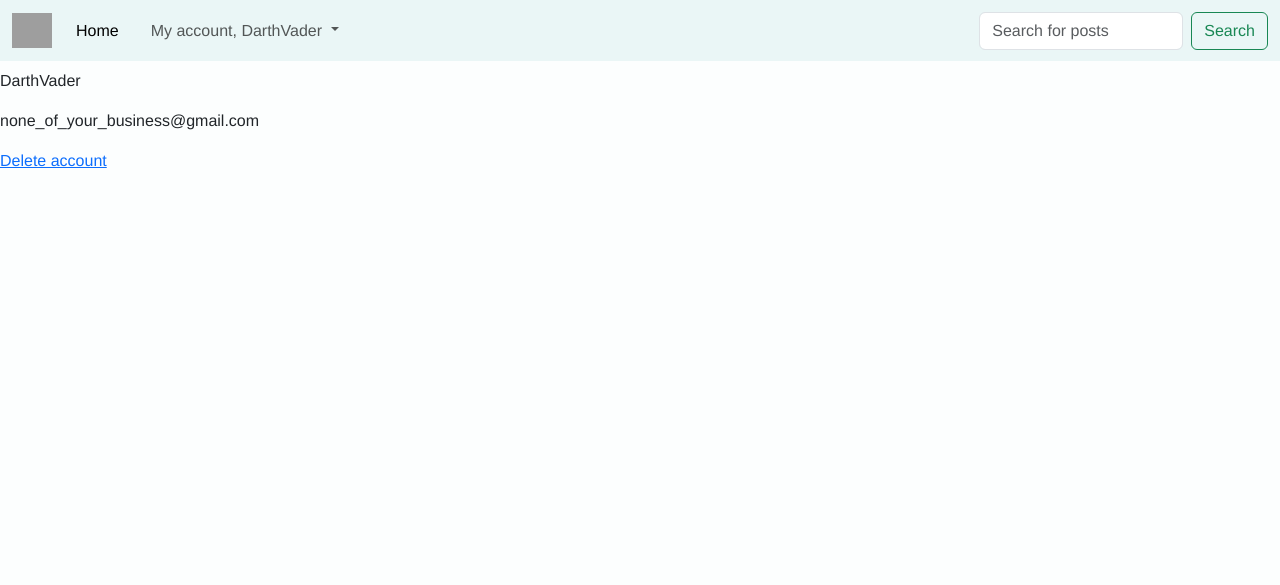
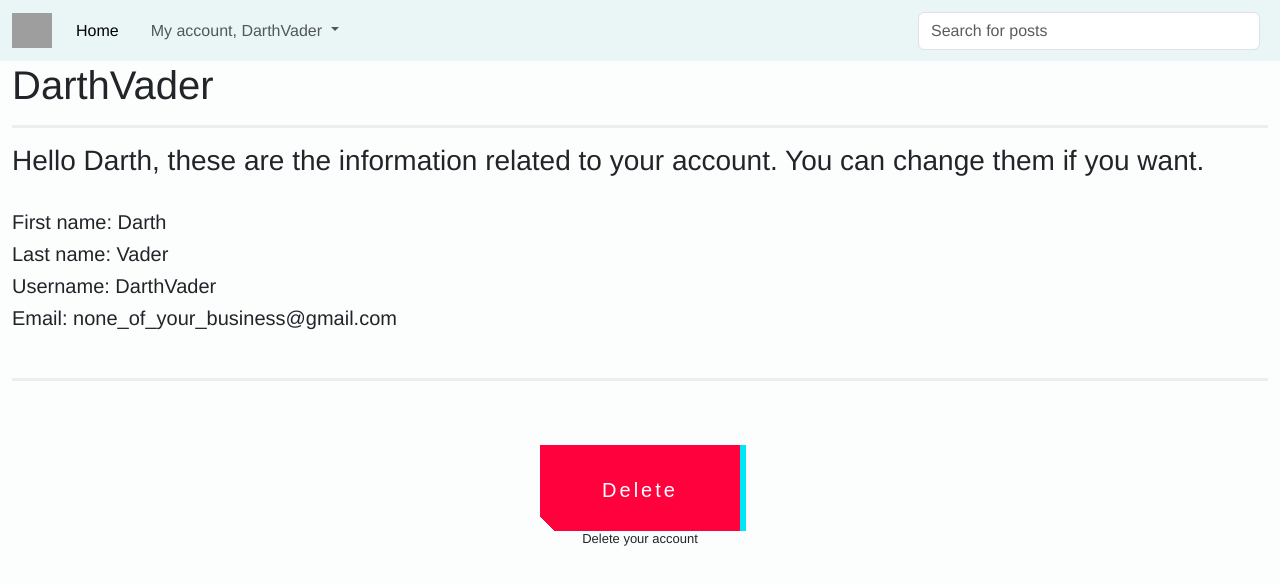
Before and after one commit to benjamincristian/project, a Django app: page /detail_user/10/ in a window 1280 px wide. Shown: the top 585 px of the page. Run offline with Django 4.2, Linux system fonts and the light colour scheme; data comes from the database, SQL or seed files in the repository; both versions use the stored data as it was after the commit; grey boxes are pictures that could not be loaded.

Commit message:
V16 / Improvements made to the HTML pages

```diff
--- a/static/css/my_style.css
+++ b/static/css/my_style.css
@@ -25,7 +25,7 @@
   --slice-4: inset(40% -6px 43% 0);
   --slice-5: inset(80% -6px 5% 0);
 
-  content: 'CLICK ME';
+  content: 'CONTENT';
   display: block;
   position: absolute;
   top: 0;
--- a/templates/navbar.html
+++ b/templates/navbar.html
@@ -16,23 +16,26 @@
                     <a class="nav-link" href="#"></a>
                 </li>
                 {% if user.is_authenticated %}
-                <li class="nav-item dropdown">
+                    <li class="nav-item dropdown">
                     <a class="nav-link dropdown-toggle" href="#" role="button" data-bs-toggle="dropdown"
                        aria-expanded="false">
                         My account, {{ user.username }}
                     </a>
+                    <ul class="dropdown-menu">
+                        <li><a class="dropdown-item" href="{% url 'detail-user' user.id %}">My account</a></li>
+                        <li><a class="dropdown-item" href="{% url 'logout' %}">Log out</a></li>
+                    </ul>
+                {% else %}
                 {% endif %}
-                            <ul class="dropdown-menu">
-                            <li><a class="dropdown-item" href="{% url 'detail-user' user.id %}">My account</a></li>
-                            <li><a class="dropdown-item" href="{% url 'logout' %}">Log out</a></li>
 
-                    </ul>
+
                 </li>
             </ul>
-                  <form method="get" class="d-flex" role="search" action="{% url 'search' %}">
-                    <input class="form-control me-2" type="search" name="search" placeholder="Search for posts" aria-label="Search">
-                    <button class="btn btn-outline-success" type="submit">Search</button>
-                  </form>
+            <form method="get" class="d-flex" role="search" action="{% url 'search' %}" style="width: 350px">
+                <input class="form-control me-2" type="search" name="search" placeholder="Search for posts"
+                       aria-label="Search">
+{#                <button class="btn btn-outline-success" type="submit">Search</button>#}
+            </form>
         </div>
     </div>
 </nav>
--- a/templates/userextend/detail_user.html
+++ b/templates/userextend/detail_user.html
@@ -6,14 +6,42 @@
 
 
 {% block content %}
-    <div>
-        <h1>{{ user.name }}</h1>
-        <p>{{ user.username }}</p>
-        <p>{{ user.email }}</p>
-        {% if user.is_superuser %}
-            You donkey, you can't delete your account!
-        {% else %}
-            <a href="{% url 'delete-user' user.id %}">Delete account</a>
-        {% endif %}
+    <div class="container-fluid">
+        <div class="row">
+            <div class="">
+                <h1>{{ user.username }}</h1>
+                <hr class="solid" style="border-top: 3px solid #bbb;">
+                <h3>Hello {{ user.first_name }}, these are the information related to your account. You can change
+                    them if you want.</h3>
+                <br>
+                <h5>First name: {{ user.first_name }}</h5>
+                <h5>Last name: {{ user.last_name }}</h5>
+                <h5>Username: {{ user.username }}</h5>
+                <h5>Email: {{ user.email }}</h5>
+                <br>
+                <hr class="solid" style="border-top: 3px solid #bbb;">
+                {% if user.is_superuser %}
+                    You donkey, you can't delete your account!
+                {% else %}
+                    <br><br>
+                    <form action="{% url 'delete-user' user.id %}" class="inline text-center">
+                        <button class="button-49">Delete</button>
+                        <h6 style="font-size: small">Delete your account</h6>
+                    </form>
+                {% endif %}
+
+
+            </div>
+        </div>
     </div>
 {% endblock %}
+
+
+
+
+<div>
+    <h1>{{ user.name }}</h1>
+    <p>{{ user.username }}</p>
+    <p>{{ user.email }}</p>
+
+</div>
```
Also changed, not shown: templates/home/home.html (+7 -2 lines), db.sqlite3.
